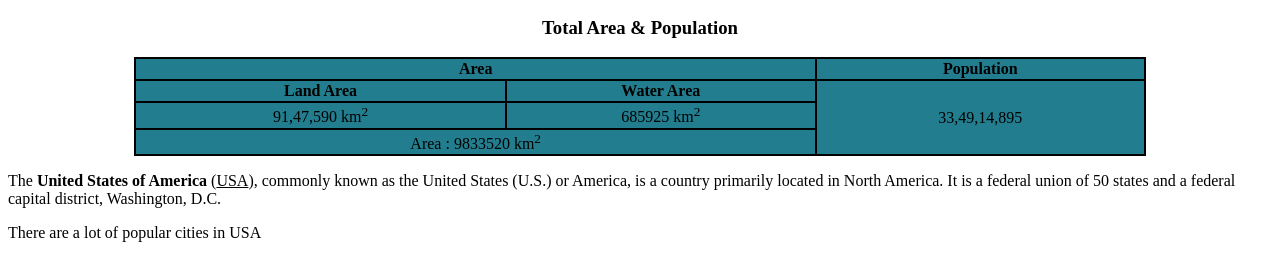
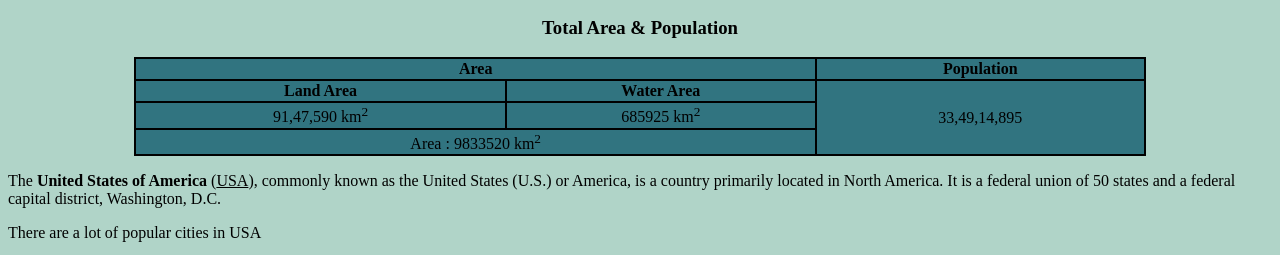
Before and after one commit to mdmamun17/Professional, a plain HTML site: page index.html in a window 1280 px wide. Shown: the part 1090-1345 px from the top of the page. Drawn offline with Linux system fonts and the light colour scheme.

```diff
--- a/usa.html
+++ b/index.html
@@ -13,14 +13,14 @@
         }
         #table,
         #back{
-            background-color: rgb(34, 126, 143);
+            background-color: rgb(49, 116, 128);
             border-collapse: collapse;
         }
     </style>
 
     <title>USA</title>
 </head>
-<body>
+<body style="background-color:rgb(176, 212, 200);">
     <h1 align="center">United States of America</h1>
 
     <a href="https://bit.ly/40oyouo" target=""><img src="https://bit.ly/3Uu44KO" height="500px" width="777px" alt="Image doesn't found"></a>
```
Also changed, not shown: newyork.html (+1 -1 lines).
